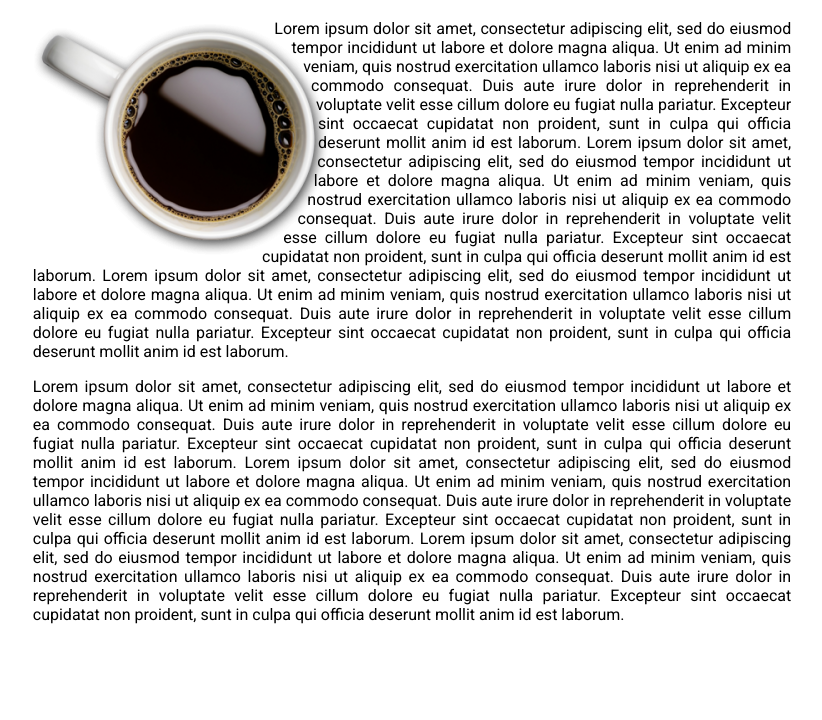
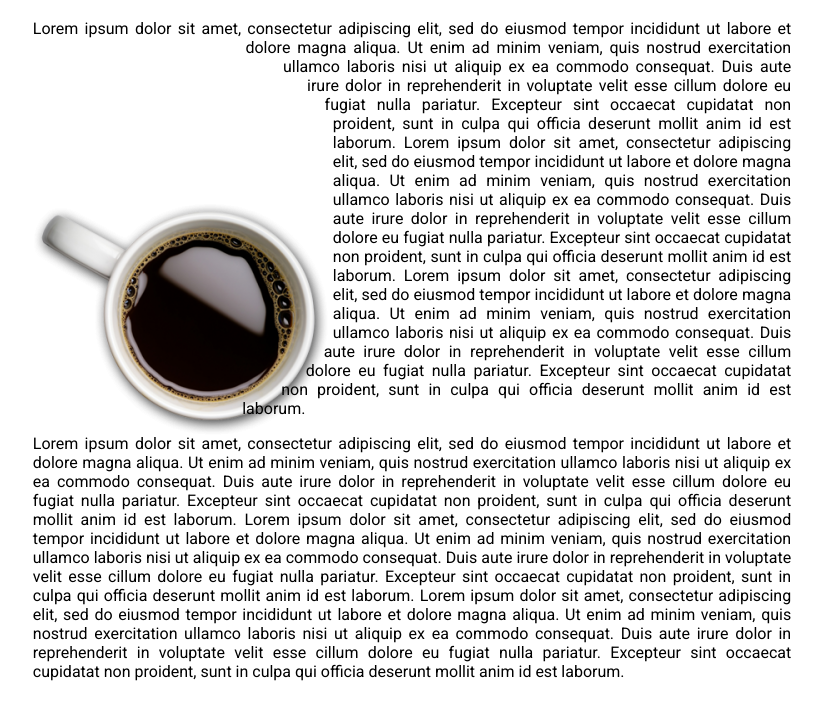
Before and after one commit to AlasdairAlasdair/css-shapes, a website: page demo1/index.html in a window 1280 px wide. Shown: the part 70-790 px from the top of the page, without its empty margins (228-1050 px from the left). Drawn offline with Linux system fonts and the light colour scheme.

Commit message:
Move image further into text.

```diff
--- a/demo1/site.css
+++ b/demo1/site.css
@@ -5,6 +5,7 @@
 .circlise{
   shape-outside: circle(50%);
   float: left;
+  margin-top: 20ch;
 }
 
 .container {
--- a/demo2/site.css
+++ b/demo2/site.css
@@ -5,6 +5,7 @@
 .circlise{
   shape-outside: url(../coffee.png);
   float: left;
+  margin-top: 20ch;
 }
 
 .container {
```
